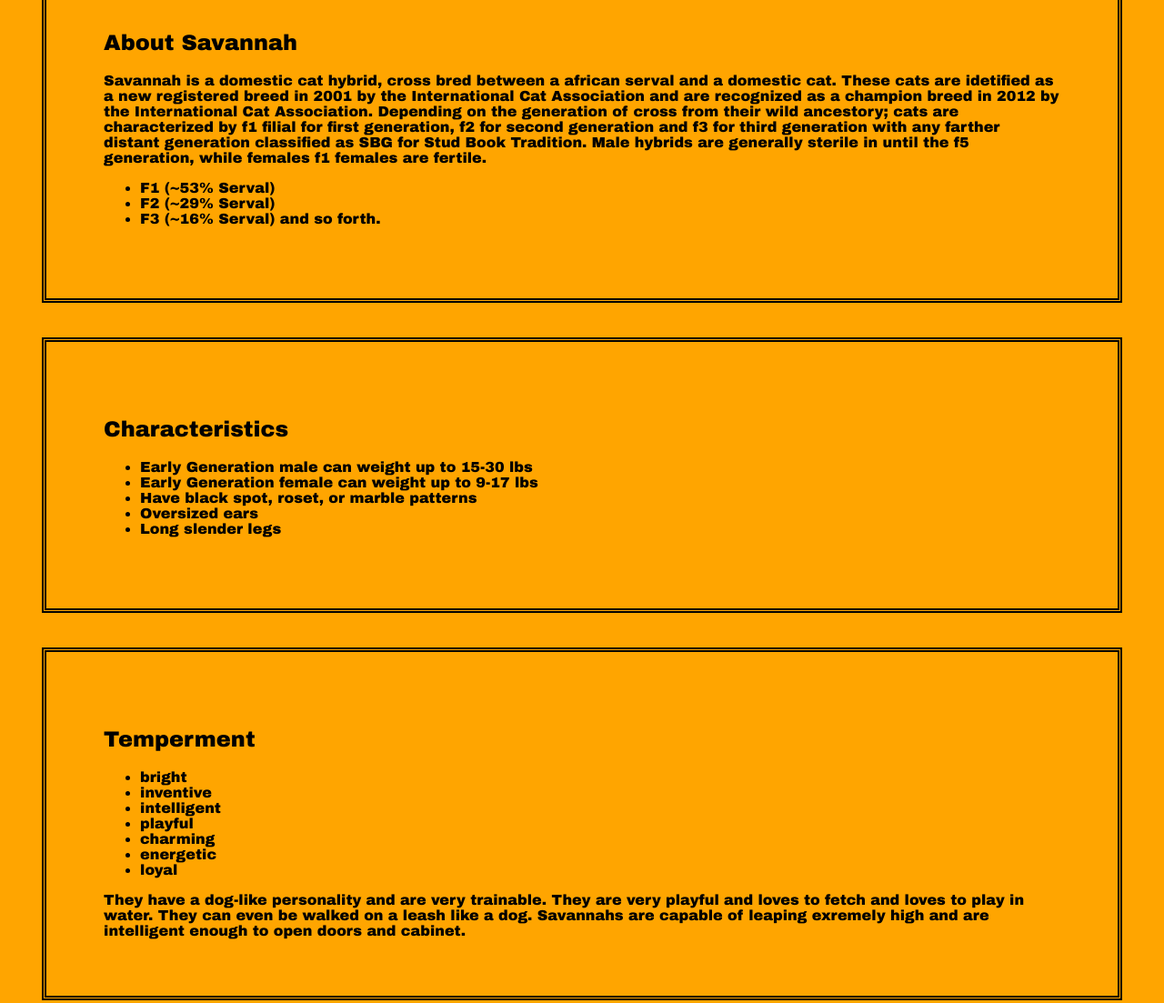
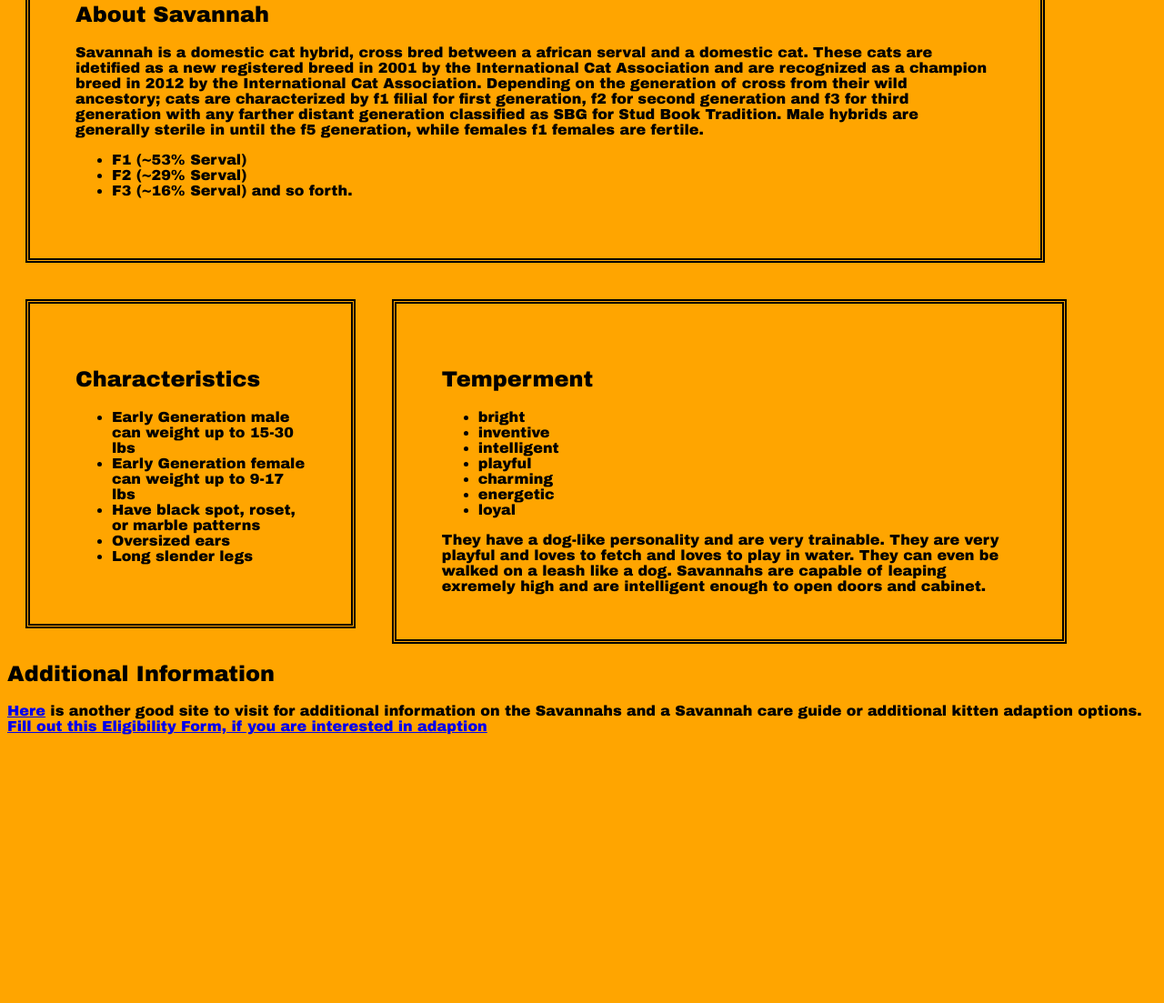
Before and after one commit to stevezhere/stevezhere.github.io, a plain HTML site: page index.html in a window 1280 px wide. Shown: the part 490-1593 px from the top of the page at 91% size. After the commit the page ends 1305 px from the top, so only its background shows below. Drawn offline with Linux system fonts and the light colour scheme.

Commit message:
Position the elements

```diff
--- a/index.html
+++ b/index.html
@@ -13,6 +13,7 @@
 		</figcaption>
 	</figure>
 	<section>
+	<main>
 		<h2>About Savannah</h2>
 		<p>
 			Savannah is a domestic cat hybrid, cross bred between a african serval and a domestic cat.  These cats are idetified as a new registered breed in 2001 by the International Cat Association and are recognized as a champion breed in 2012 by the International Cat Association. Depending on the generation of cross from their wild ancestory; cats are characterized by f1 filial for first generation, f2 for second generation and f3 for third generation with any farther distant generation classified as SBG for Stud Book Tradition.  Male hybrids are generally sterile in until the f5 generation, while females f1 females are fertile.
@@ -22,8 +23,9 @@
 			<li>F2 (~29% Serval)</li>
 			<li>F3 (~16% Serval) and so forth.</li>
 		</ul>
+	</main>
 	</section>
-	<section>
+	<section id="sidebar">
 		<h2>Characteristics</h2>
 		<ul>
 			<li>Early Generation male can weight up to 15-30 lbs</li>
@@ -33,7 +35,7 @@
 			<li>Long slender legs</li>
 		</ul>
 	</section>
-	<section>
+	<section class="attribute">
 		<h2>Temperment</h2>
 		<ul>
 			<li>bright</li>
@@ -46,10 +48,10 @@
 		</ul>
 		They have a dog-like personality and are very trainable.  They are very playful and loves to fetch and loves to play in water.  They can even be walked on a leash like a dog. Savannahs are capable of leaping exremely high and are intelligent enough to open doors and cabinet.
 	</section>
-	<section>
+	<footer>
 		<h2>Additional Information</h2>
 		<a href="http://savannahcatbreed.com/">Here</a> is another good site to visit for additional information on the Savannahs and a Savannah care guide or additional kitten adaption options.
-	</section>
+	</footer>
 	<a href="form.html">Fill out this Eligibility Form, if you are interested in adaption</a>
 </body>
 </html>
--- a/style.css
+++ b/style.css
@@ -1,10 +1,28 @@
 body {
 	background-color: orange;
 	font-family: Arial black, sans-serif;
+	max-width: 100%
 }
 
 section {
 	border: 5px double black;
-	padding: 5%;
-	margin: 3%;
+	padding: 50px;
+	margin: 20px;
+	max-width: 80%;
 }
+
+#sidebar {
+	float: left;
+	left: 0px;
+	max-width: 20%
+}
+
+figure{
+	position: relative;
+	float: center;
+}
+
+.attribute {
+	float: left;
+	max-width: 50%;
+}
```
